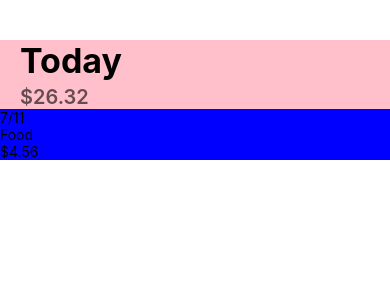
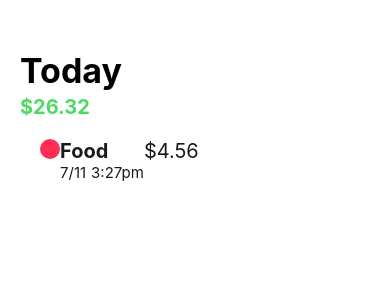
Before and after one commit to jackding96/budgeting-app, a React Native app: screen / in a window 390 px wide. Shown: the top 300 px of the page. Built offline with nearby package versions, Linux system fonts and the light colour scheme.

Commit message:
add ios 12 color defaults

```diff
--- a/App.js
+++ b/App.js
@@ -1,5 +1,6 @@
 import React from 'react';
 import { ScrollView, Text, View } from 'react-native';
+import LineItem from './LineItem.js';
 import styles from './App.styles.js';
 
 export default class App extends React.Component {
@@ -7,17 +8,14 @@ export default class App extends React.Component {
     return (
       <ScrollView showsVerticalScrollIndicator='False'>
         <View style={styles.container}>
+
           <View style={styles.header}>
             <Text style={styles.mainText}>Today</Text>
             <Text style={styles.secondaryText}>$26.32</Text>
           </View>
-          <View style={styles.list}>
-            <View style={styles.listItem}>
-              <Text>7/11</Text>
-              <Text>Food</Text>
-              <Text>$4.56</Text>
-            </View>
-          </View>
+
+          <LineItem/>
+
         </View>
       </ScrollView>
     );
--- a/App.styles.js
+++ b/App.styles.js
@@ -1,4 +1,5 @@
 import { StyleSheet } from 'react-native';
+import SYSTEM_COLORS from './colors.styles.js';
 
 export default StyleSheet.create({
   container: {
@@ -13,18 +14,45 @@ export default StyleSheet.create({
   },
   secondaryText: {
     fontSize: 20,
-    opacity: 0.6,
-    fontWeight: "600"
+    fontWeight: "bold",
+    color: SYSTEM_COLORS.green
   },
   header: {
     paddingLeft: 20,
-    marginTop: 20,
-    backgroundColor: 'pink',
+    marginTop: 30,
+    marginBottom: 20,
   },
   list: {
-
+    paddingLeft: 40,
   },
   listItem: {
-    backgroundColor: 'blue'
+    display: 'flex',
+    flexDirection: 'row',
+  },
+  listIcon: {
+    height: 20,
+    width: 20,
+    borderRadius: 10,
+    backgroundColor: SYSTEM_COLORS.pink,
+  },
+  listTextMain: {
+    fontSize: 20,
+    fontWeight: 'bold',
+    opacity: 0.9,
+    fontFamily: 'System',
+  },
+  listLineSecondary: {
+    display: 'flex',
+    flexDirection: 'row',
+  },
+  listTextSecondary: {
+    fontSize: 15,
+    opacity: 0.9,
+    fontFamily: 'System',
+  },
+  listTextBig: {
+    fontSize: 20,
+    opacity: 0.9,
+    fontFamily: 'System',
   }
 });
--- /dev/null
+++ b/LineItem.js
@@ -0,0 +1,25 @@
+import React from 'react';
+import { Text, View } from 'react-native';
+import styles from './App.styles.js';
+
+export default class App extends React.Component {
+  render() {
+    return (
+      <View style={styles.list}>
+        <View style={styles.listItem}>
+          <View style={styles.listIcon}></View>
+          <View>
+            <Text style={styles.listTextMain}>Food</Text>
+            <View style={styles.listLineSecondary}>
+              <View style={{marginRight: 5}}><Text style={styles.listTextSecondary}>7/11</Text></View>
+              <View><Text style={styles.listTextSecondary}>3:27pm</Text></View>
+            </View>
+          </View>
+          <View>
+            <Text style={styles.listTextBig}>$4.56</Text>
+          </View>
+        </View>
+      </View>
+    );
+  }
+}
--- /dev/null
+++ b/colors.styles.js
@@ -0,0 +1,20 @@
+// Default color hexes according to iOS 12 design guidelines
+const SYSTEM_COLORS = {
+  'red': '#FF3B30',
+  'orange': '#FF9500',
+  'yellow': '#FFCC00',
+  'green': '#4CD964',
+  'teal': '#5AC8FA',
+  'blue': '#007AFF',
+  'purple': '#5856D6',
+  'pink': '#FF2D55',
+  'white': '#FFFFFF',
+  'extralightgray': '#EFEFF4',
+  'lightgray': '#E5E5EA',
+  'lightmidgray': '#D1D1D6',
+  'midgray': '#C7C7CC',
+  'gray': '#8E8E93',
+  'black': '#000000'
+};
+
+export default SYSTEM_COLORS;
```
